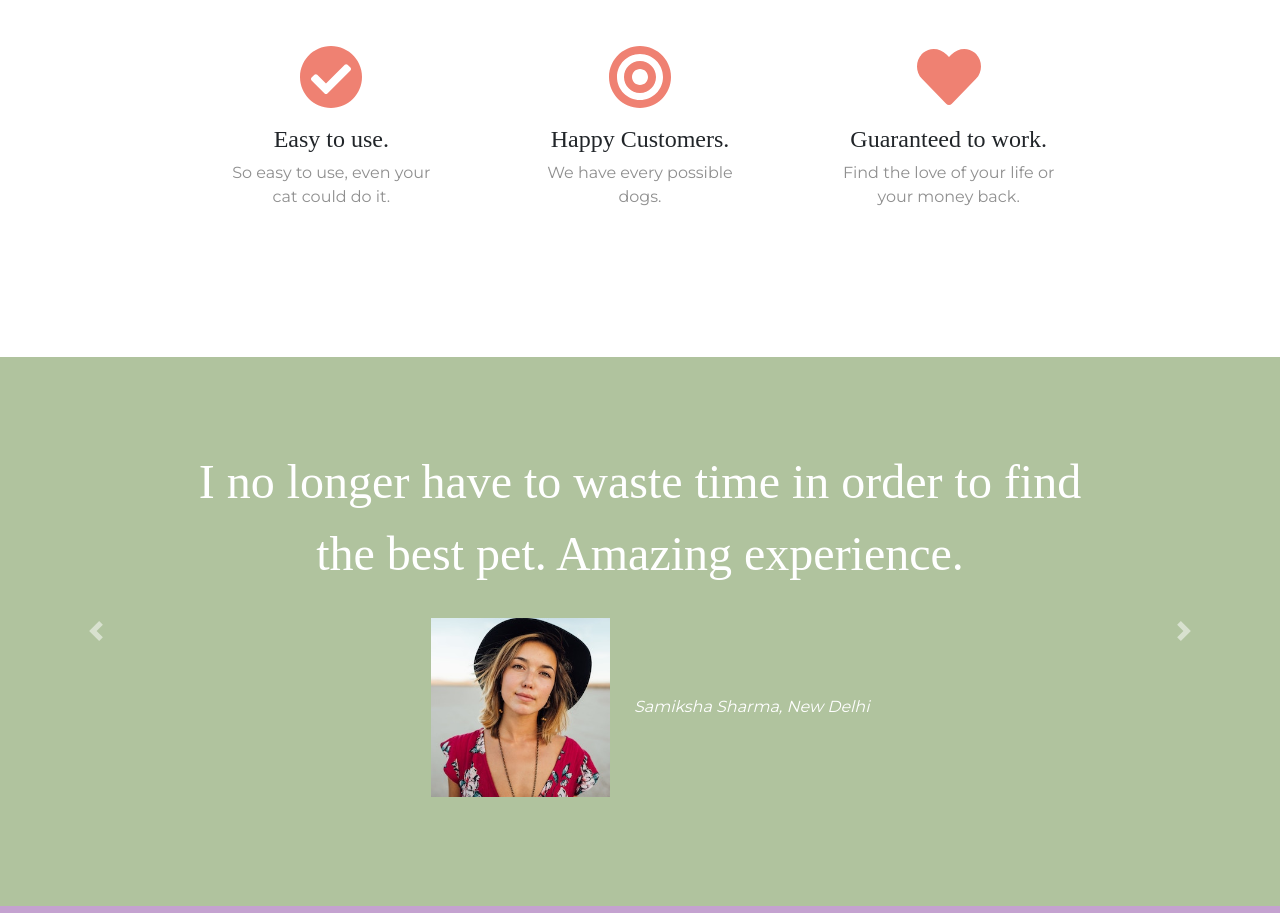
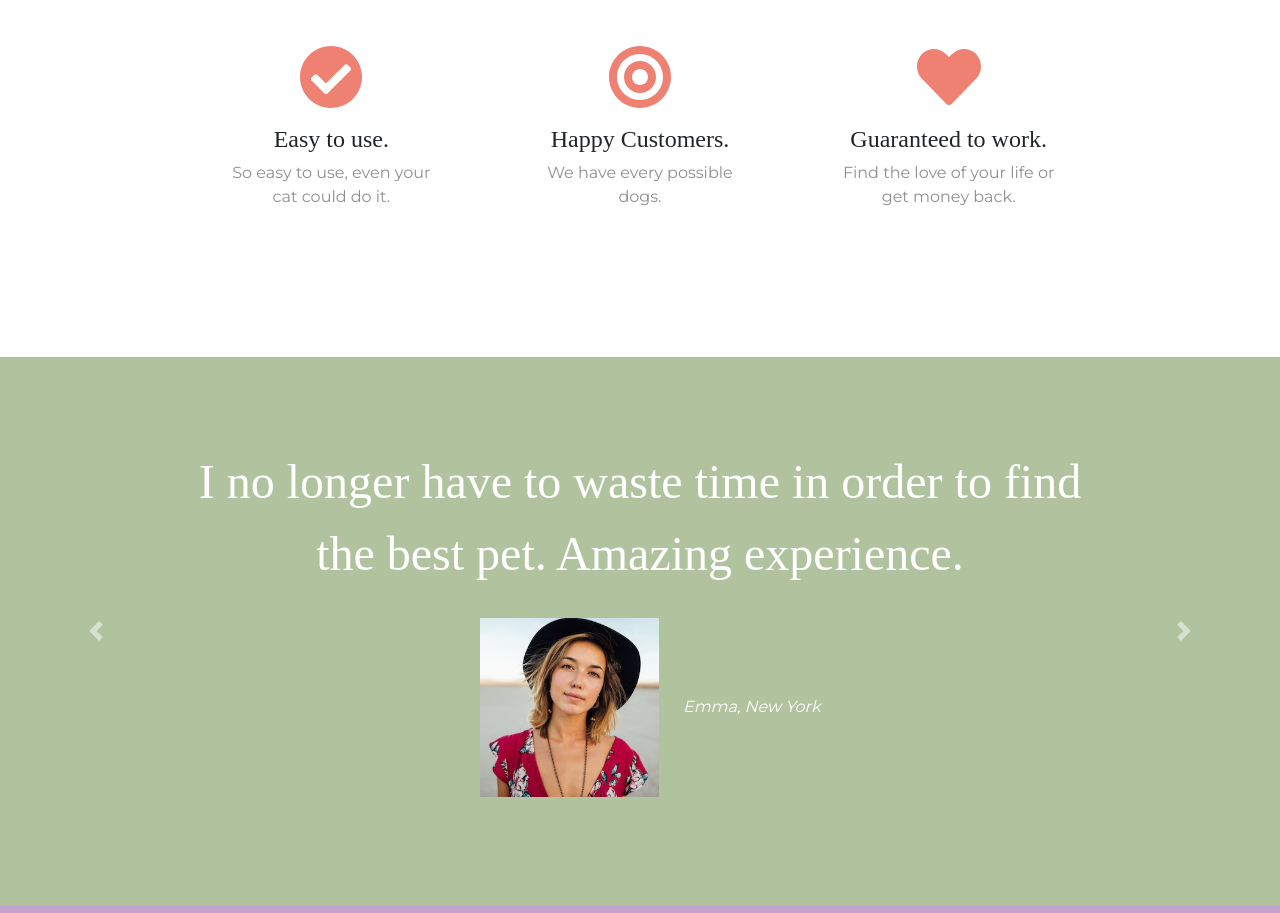
Before and after one commit to vaibhavjha31/petnow, a plain HTML site: page index.html in a window 1280 px wide. Shown: the part 708-1621 px from the top of the page. Drawn offline with nearby package versions, Linux system fonts and the light colour scheme.

Commit message:
Update index.html

```diff
--- a/index.html
+++ b/index.html
@@ -98,7 +98,7 @@
         <div class="feature-box col-lg-4">
           <i class="icon fas fa-heart fa-4x"></i>
           <h3 class="feature-title">Guaranteed to work.</h3>
-          <p>Find the love of your life or your money back.</p>
+          <p>Find the love of your life or get money back.</p>
         </div>
       </div>
 
@@ -116,12 +116,12 @@
         <div class="carousel-item active container-fluid">
           <h2 class="testimonial-text">I no longer have to waste time in order to find the best pet. Amazing experience.</h2>
           <img class="testimonial-image" src="images/lady-img.jpg" alt="dog-profile">
-          <em>Samiksha Sharma, New Delhi</em>
+          <em>Emma, New York</em>
         </div>
         <div class="carousel-item container-fluid">
           <h2 class="testimonial-text">I used to be so lonely, but with PetNow's help, they've found the love of my life. I think.</h2>
           <img class="testimonial-image" src="images/dogo_ts.jpg" alt="lady-profile">
-          <em>Betty, Noida</em>
+          <em>Betty, Chicago</em>
         </div>
       </div>
       <a class="carousel-control-prev" href="#testimonial-carousel" role="button" data-slide="prev">
```
